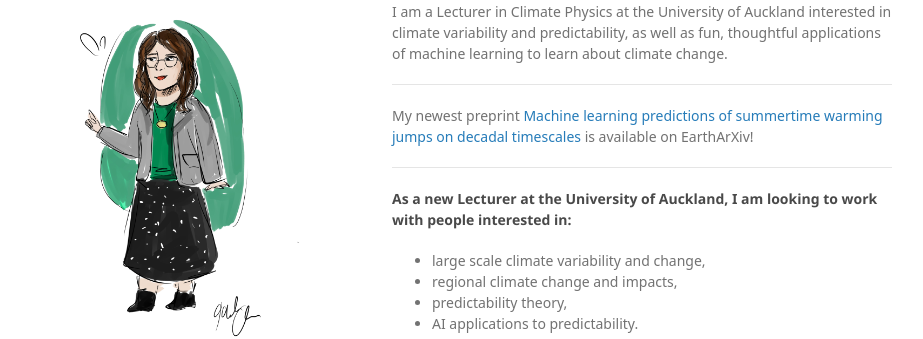
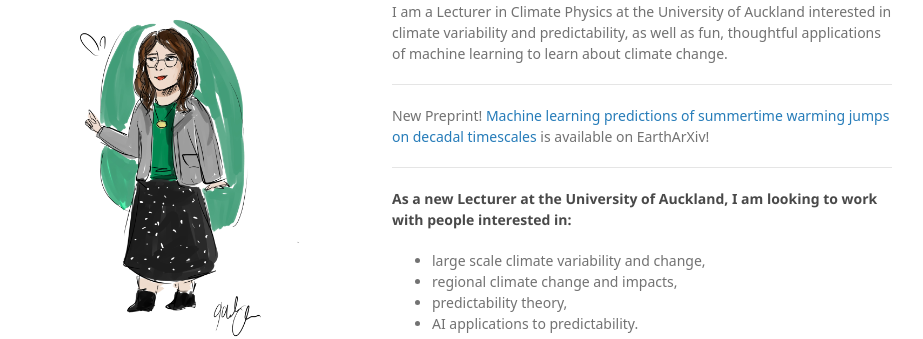
Before and after one commit to emily-gordy/emily-gordy.github.io, a Jekyll site: the page built from index.md, in a window 1280 px wide. Shown: the part 141-480 px from the top of the page, without its empty margins (178-1101 px from the left). Built offline with Jekyll 4.4.1, drawn with Linux system fonts in a browser that asks for light colours; some web fonts are replaced; a script that is not in the unit is left out; the repository's description, which GitHub fills in, is left out; our own code applies the rules of GitHub Pages for plain Markdown files.

Commit message:
Update preprint announcement in index.md

```diff
--- a/index.md
+++ b/index.md
@@ -10,7 +10,7 @@
 
 * * *
 
-My newest preprint [Machine learning predictions of summertime warming jumps on decadal timescales](https://eartharxiv.org/repository/view/10369/) is available on EarthArXiv!
+New Preprint! [Machine learning predictions of summertime warming jumps on decadal timescales](https://eartharxiv.org/repository/view/10369/) is available on EarthArXiv!
 
 * * *
 
```
